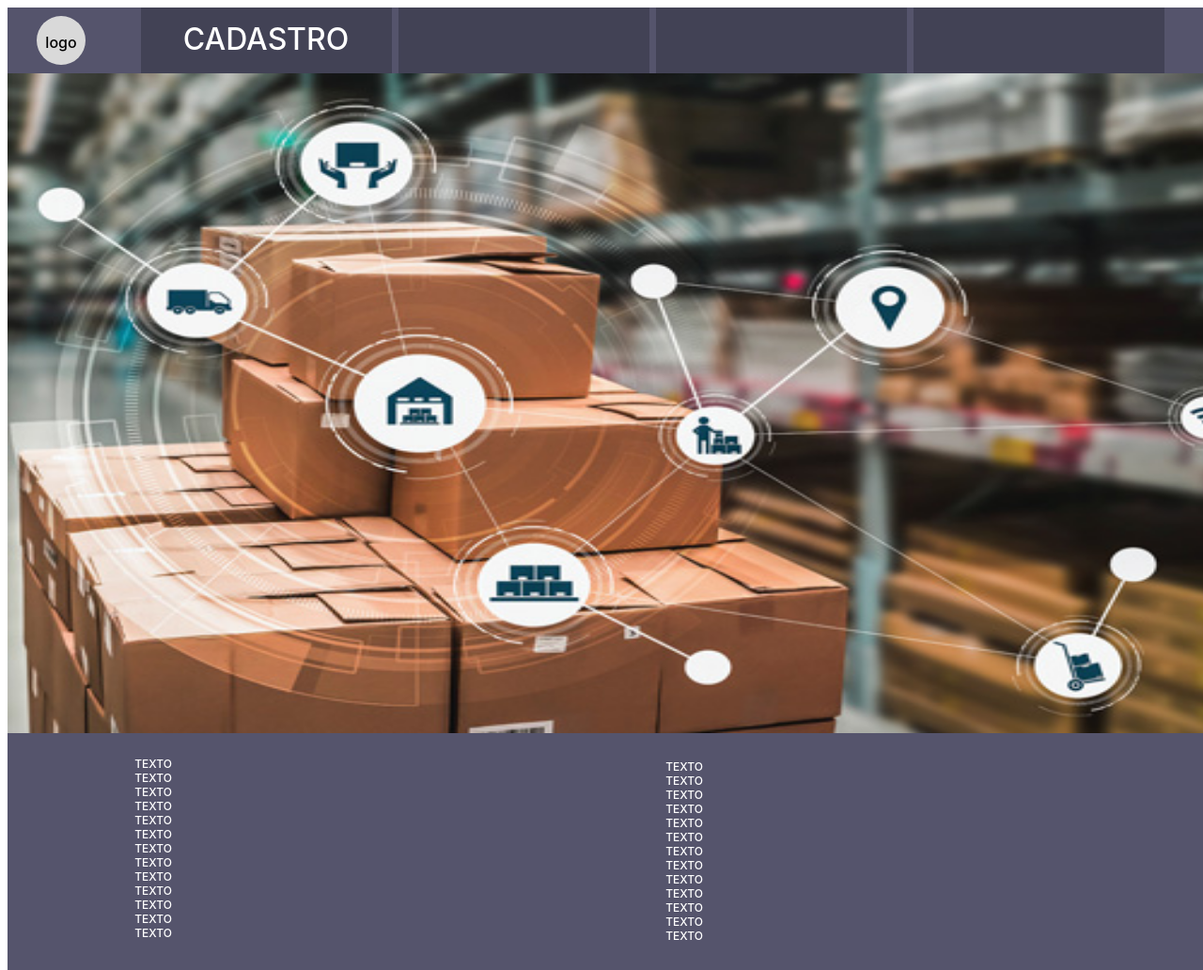
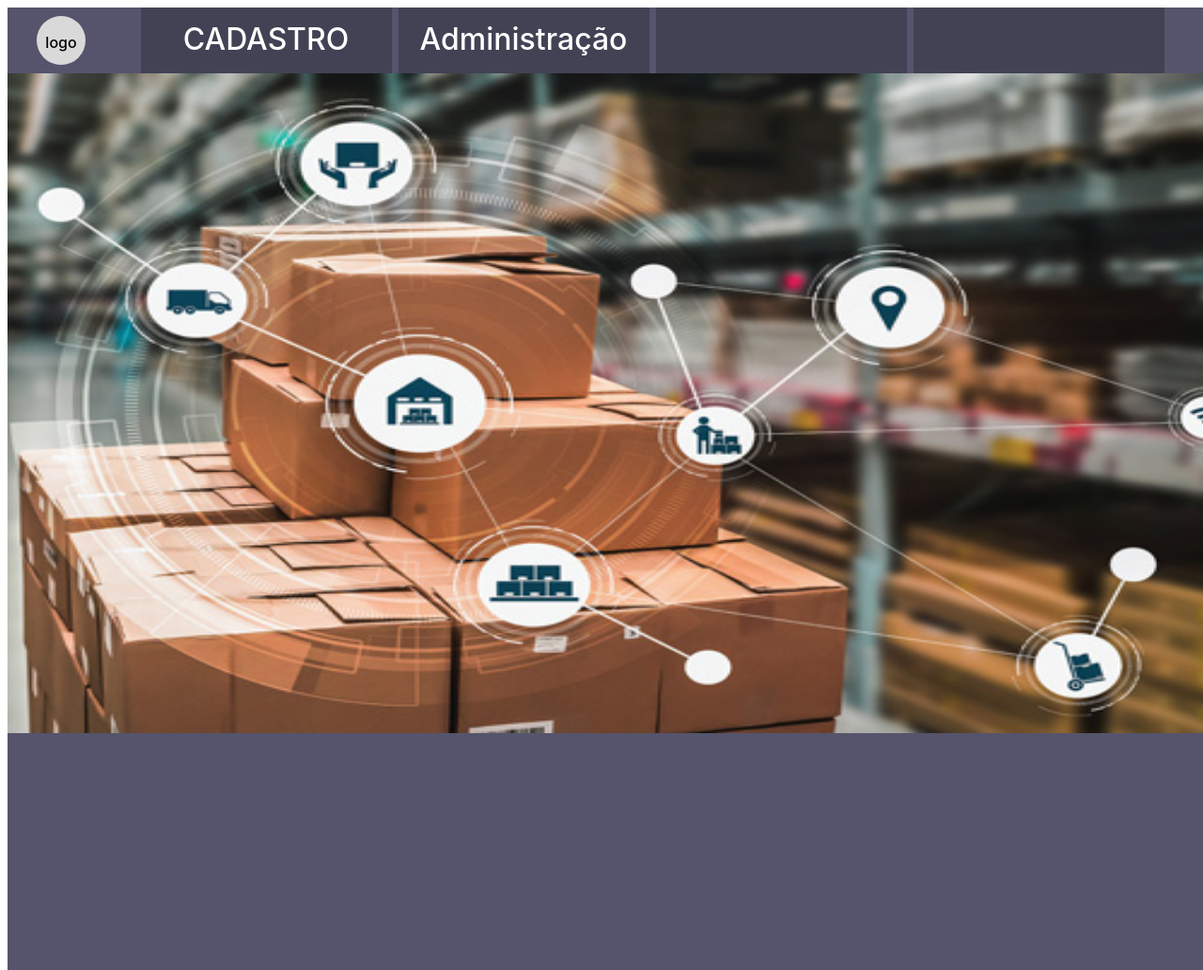
Before and after one commit to edson1sousa/meu-site, a plain HTML site: page index.html in a window 1280 px wide. Shown: the top 1032 px of the page at 94% size. Drawn offline with Linux system fonts and the light colour scheme.

Commit message:
Update index.html

```diff
--- a/index.html
+++ b/index.html
@@ -9,10 +9,29 @@
         <div style="width: 267px; height: 70px; left: 690px; top: 0px; position: absolute; background: #424255"></div>
 
         <a href="cadastro.html" style="text-decoration: none;">
-        <div style="width: 238px; height: 42px; left: 156px; top: 14px; position: absolute; text-align: center; color: white; font-size: 32px; font-family: Inter; font-weight: 500; word-wrap: break-word"> CADASTRO </div> </a>
+            <div style="width: 238px; height: 42px; left: 156px; top: 14px; position: absolute; text-align: center; color: white; font-size: 32px; font-family: Inter; font-weight: 500; word-wrap: break-word">CADASTRO</div>
+        </a>
 
+        <div onclick="toggleAdminOptions()" style="width: 238px; height: 42px; left: 430px; top: 14px; position: absolute; text-align: center; color: white; font-size: 32px; font-family: Inter; font-weight: 500; word-wrap: break-word; cursor: pointer;">Administração</div>
+
+        <div id="adminOptions" style="display: none; position: absolute; left: 430px; top: 60px; width: 238px;">
+            <a href="login.html" style="text-decoration: none;">
+                <div style="width: 238px; height: 42px; text-align: center; color: white; font-size: 32px; font-family: Inter; font-weight: 500; word-wrap: break-word; background: #424255;">login</div>
+            </a>
+
+        </div>
+    </div>
     <div style="width: 52px; height: 52px; left: 31px; top: 9px; position: absolute; background: #D9D9D9; border-radius: 9999px"></div>
     <div style="width: 96px; height: 34px; left: 9px; top: 27px; position: absolute; text-align: center; color: black; font-size: 16px; font-family: Inter; font-weight: 500; word-wrap: break-word">logo</div>
 </div>
-    <div style="width: 220px; height: 195px; left: 45px; top: 797px; position: absolute; text-align: center; color: white; font-size: 12px; font-family: Inter; font-weight: 500; word-wrap: break-word">TEXTO<br/>TEXTO<br/>TEXTO<br/>TEXTO<br/>TEXTO<br/>TEXTO<br/>TEXTO<br/>TEXTO<br/>TEXTO<br/>TEXTO<br/>TEXTO<br/>TEXTO<br/>TEXTO<br/></div>
-    <div style="width: 220px; height: 195px; left: 610px; top: 800px; position: absolute; text-align: center; color: white; font-size: 12px; font-family: Inter; font-weight: 500; word-wrap: break-word">TEXTO<br/>TEXTO<br/>TEXTO<br/>TEXTO<br/>TEXTO<br/>TEXTO<br/>TEXTO<br/>TEXTO<br/>TEXTO<br/>TEXTO<br/>TEXTO<br/>TEXTO<br/>TEXTO<br/></div>
+
+<script>
+    function toggleAdminOptions() {
+        var adminOptions = document.getElementById('adminOptions');
+        if (adminOptions.style.display === 'none' || adminOptions.style.display === '') {
+            adminOptions.style.display = 'block';
+        } else {
+            adminOptions.style.display = 'none';
+        }
+    }
+</script>
```
Lines whose indentation alone changed are shown as unchanged.
